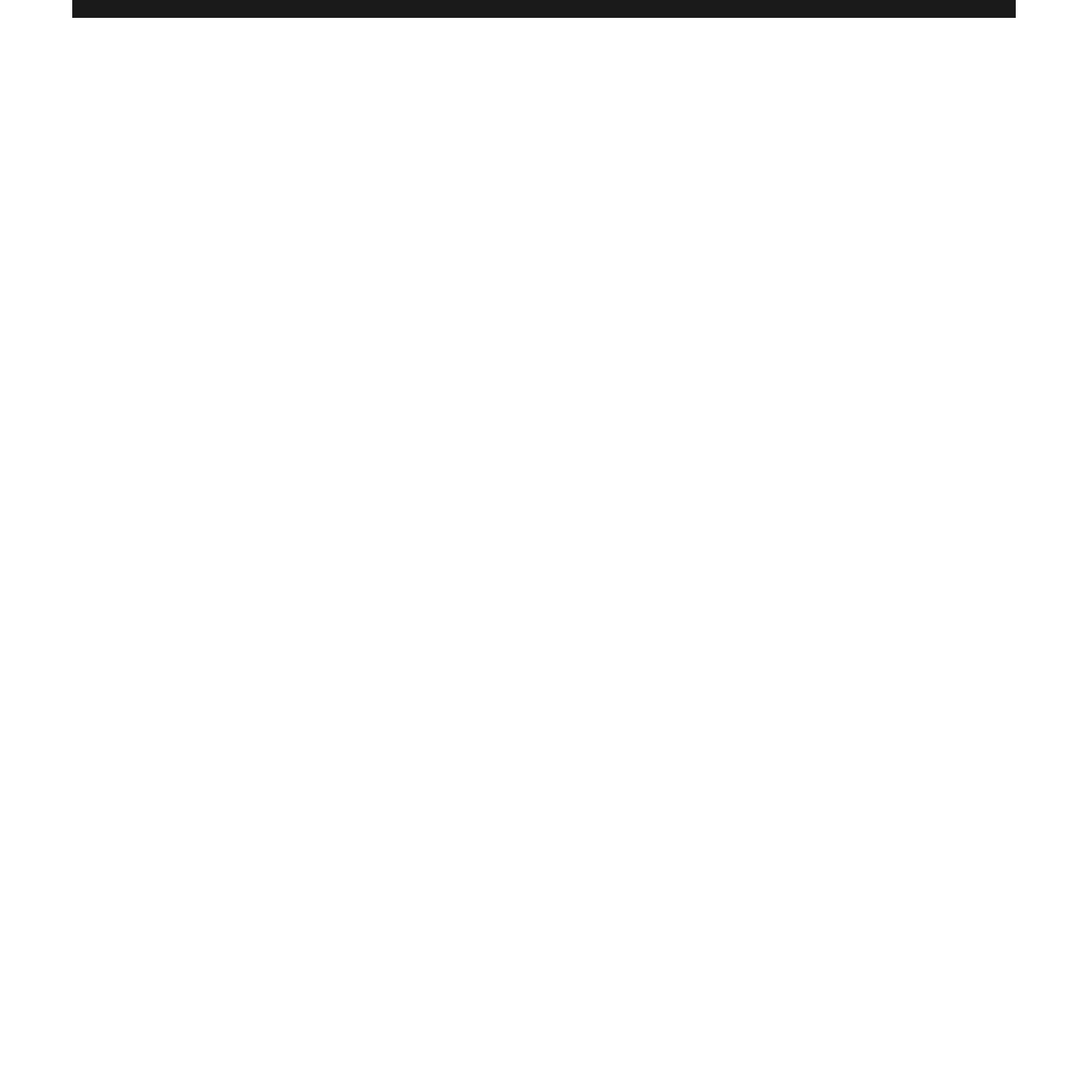
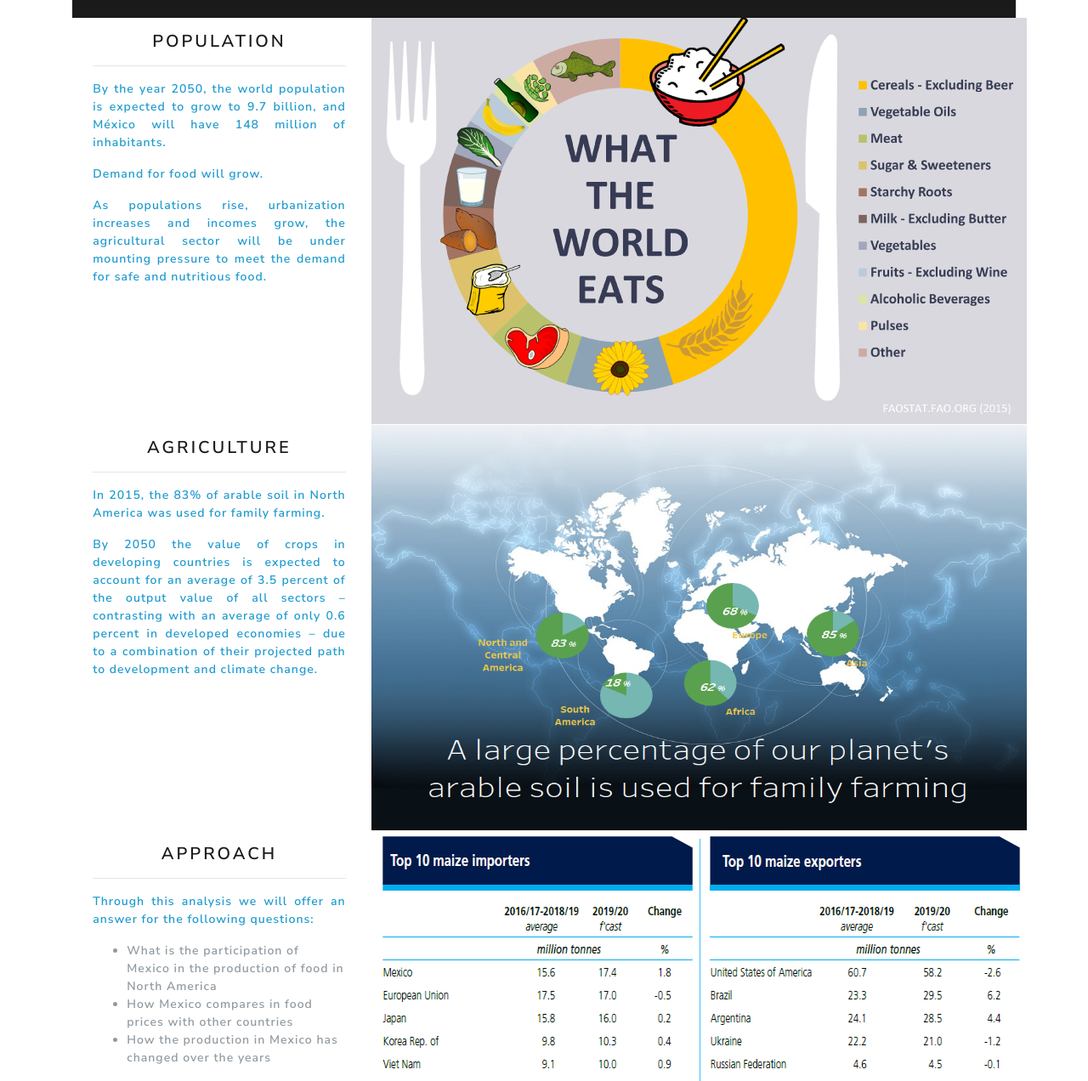
Before and after one commit to bkachava/foodprices, a plain HTML site: page Dashboard/index.html in a window 1280 px wide. Shown: the part 68-1340 px from the top of the page at 85% size. Before the commit the page ends 800 px from the top, so only its background shows below. Drawn offline with nearby package versions, Linux system fonts and the light colour scheme.

Commit message:
Update index.html

```diff
--- a/Dashboard/index.html
+++ b/Dashboard/index.html
@@ -28,7 +28,7 @@
                       Production
                     </a>
                     <div class="dropdown-menu" aria-labelledby="navbarDropdown">
-                      <a class="dropdown-item" href="crops.html">Crops</a>
+<!--                      <a class="dropdown-item" href="crops.html">Crops</a>   -->
                       <a class="dropdown-item" href="farm.html">Farm</a>
                   </li>
 
@@ -60,18 +60,85 @@
     </div>
     <div class="content">
       <div class="row">
-	    <div class="col-md-12">
+        <div class="col-md"></div>
+        <div class="col-md-3">
           <p></p><p></p>
+          <h4 class="text-center">Population</h4>
+          <hr class="my-6">
+            <p class="text-info text-justify font-weight-bold">By the year 2050, the world population
+              is expected to grow to 9.7 billion, and México will have 148 million of inhabitants.</p>
+            <p class="text-info text-justify font-weight-bold">Demand for food will grow.</p>
+            <p class="text-info text-justify font-weight-bold">As populations rise, urbanization
+              increases and incomes grow, the agricultural sector will be under mounting pressure
+              to meet the demand for safe and nutritious food.</p>
         </div>
+        <div class="col-md-7">
+          <img src="./Images/weats.png"/>
         </div>
+        <div class="col-md"></div>
+    </div>
+
     <div class="row">
-        <div class="col-md">
+        <div class="col-md"></div>
+        <div class="col-md-3">
+            <p></p><p></p>
+            <h4 class="text-center">Agriculture</h4>
+              <hr class="my-6">
+                <p class="text-info text-justify font-weight-bold">In 2015, the 83% of
+                  arable soil in North America was used for family farming.</p>
+                <p class="text-info text-justify font-weight-bold">By 2050 the value of crops
+                  in developing countries is expected to account for an average of
+                  3.5 percent of the output value of all sectors –
+                  contrasting with an average of only 0.6 percent in
+                  developed economies – due to a combination of
+                  their projected path to development and climate
+                  change.</p>
         </div>
+        <div class="col-md-7">
+          <img src="./Images/wagri.png" width="771px" height="478px" />
+        </div>
+        <div class="col-md"></div>
+    </div>
+
+    <div class="row">
+        <div class="col-md"></div>
+        <div class="col-md-3">
+          <p></p><p></p>
+          <h4 class="text-center">Approach</h4>
+          <hr class="my-6">
+          <p class="text-info text-justify font-weight-bold">
+              Through this analysis we will offer an answer for the following questions:</p>
+          <ul>
+            <li class="text-muted font-weight-bold">
+              What is the participation of Mexico in the production of food in North America</li>
+            <li class="text-muted font-weight-bold">
+              How Mexico compares in food prices with other countries</li>
+            <li class="text-muted font-weight-bold">
+              How the production in Mexico has changed over the years</li>
+        </div>
+        <div class="col-md-7">
+          <img src="./Images/maize.png" width="771px" height="431px" />
+        </div>
+        <div class="col-md"></div>
+    </div>
+
+    <div class="row">
+        <div class="col-md"></div>
         <div class="col-md-10">
+          <p></p><p></p>
+          <p class="text-danger text-justify font-weight-bold">Sources:</p>
+          <p class="text-muted text-justify font-weight-bold">
+             Food and Agriculture Organization (FAO) of the United Nations <br>
+             <a href="http://www.fao.org/home/en/" target="blank">http://www.fao.org/home/en/</a><br>
+             <a href="http://faostat.fao.org" target="blank">http://faostat.fao.org</a></p>
+          <p class="text-muted text-justify font-weight-bold">
+             Consejo Nacional de Población<br>
+             <a href="http://www.conapo.gob.mx/work/models/CONAPO/Mapa_Ind_Dem18/index_2.html" target="blank">http://www.conapo.gob.mx/work/models/CONAPO/Mapa_Ind_Dem18/index_2.html</a>
+          </p>
+        </div>
+        <div class="col-md"></div>
+    </div>
 
-       </div>
-     </div>
-	</div>
   </div>
 </body>
 </html>
```
Lines whose indentation alone changed are shown as unchanged.
